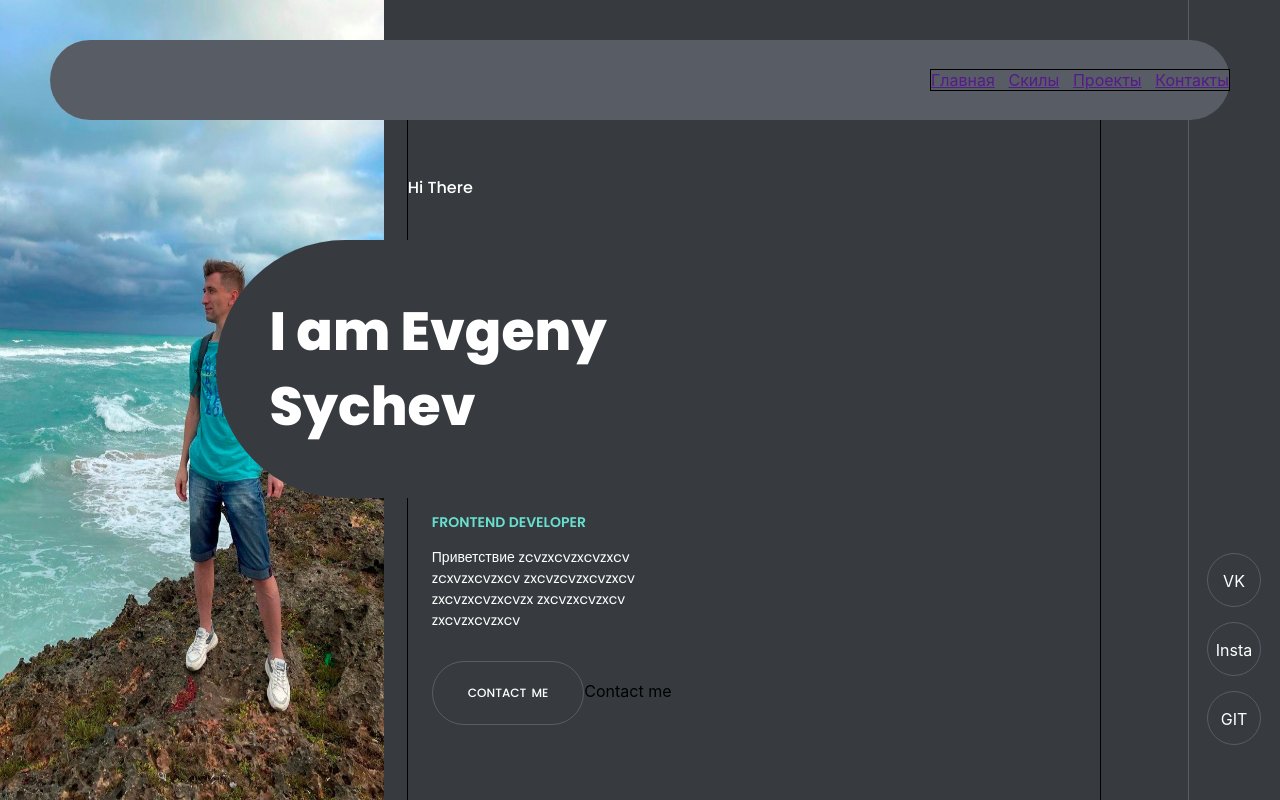
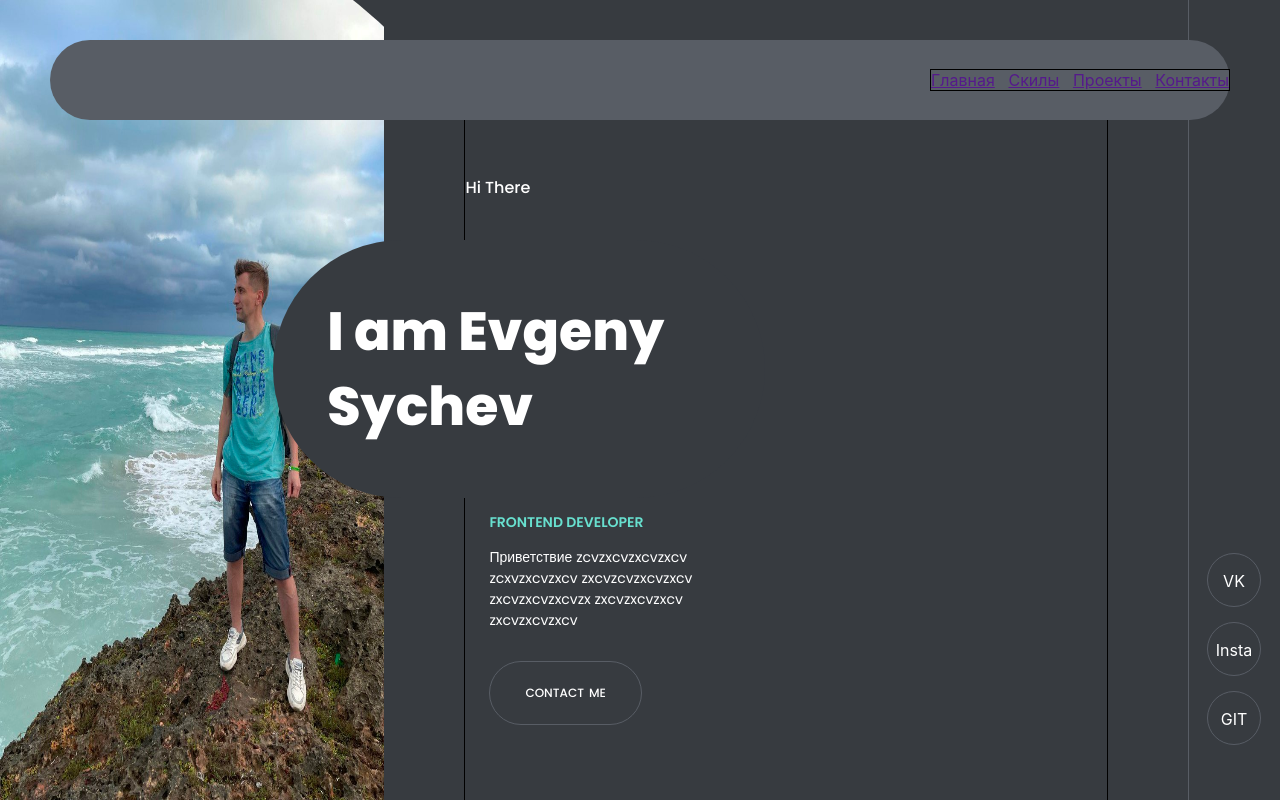
Before and after one commit to EvgenySychev/portfolio-react, a React (Create React App) app: page / in a window 1280 px wide. Shown: the top 800 px of the page. Built offline with nearby package versions, Linux system fonts and the light colour scheme.

Commit message:
Portfolio in Progress (add Story component)

```diff
--- a/src/App.js
+++ b/src/App.js
@@ -6,7 +6,7 @@ import {Works} from "./works/Works";
 import {RemoteWork} from "./remoteWork/RemoteWork";
 import {Contacts} from "./contacts/Сontacts";
 import {Footer} from "./footer/Footer";
-import frontImg from './assets/image/SychFull.jpg'
+import frontImg from './assets/image/SychFull — copy.jpg'
 import s from './App.module.css'
 import {FooterContacts} from "./footerContacts/FooterContacts";
 import {Story} from "./story/Story";
@@ -20,7 +20,10 @@ function App() {
         </header>
         <div className={s.wrapper}>
             <div className={s.frontImg}>
-                <img className={s.backgroundImg} src={frontImg}/>
+                <div className={s.circle}>
+                    <img className={s.backgroundImg} src={frontImg}/>
+                </div>
+
             </div>
             <div className={s.body}>
                 <Main/>
--- a/src/App.module.css
+++ b/src/App.module.css
@@ -9,30 +9,20 @@
 .wrapper {
     position: relative;
     margin-top: 50px;
-    margin-left: 35%;
+    margin-left: 45%;
     margin-right: 92px;
 }
 
 .wrapper:before {
     content: '';
     position: fixed;
-    left: 35%;
+    left: 45%;
     right: 92px;
     top: 0;
     height: 40px;
     background: #373b40;
     z-index: 13;
 }
-
-@media screen and (max-width: 1280px) {
-    .wrapper {
-        margin-left: 25%;
-    }
-
-}
-
-
-
 
 .rootApp {
     display: flex;
@@ -41,13 +31,23 @@
     position: fixed;
     top: 0;
     left: 0;
-    width: 35%;
+    width: 45%;
     height: 100%;
 }
 
+.circle {
+    clip-path: circle(640px at 10px 430px);
+}
+
 @media screen and (max-width: 1280px) {
+    .wrapper {
+        margin-left: 30%;
+    }
     .frontImg {
         width: 30%;
+    }
+    .circle {
+        clip-path: circle(550px at 10px 430px)
     }
 }
 
@@ -56,7 +56,7 @@
     left: 0;
     top: 0;
     width: 100%;
-    min-height: 100%;
+    height: 100%;
     background-repeat: no-repeat;
     background-position: center center;
     background-size: cover;
--- a/src/main/Main.js
+++ b/src/main/Main.js
@@ -30,7 +30,7 @@ export function Main() {
                                 </span>
                             </span>
                         </button>
-                        <a >Contact me</a>
+
                     </div>
                 </div>
             </div>
```
Also changed, not shown: src/assets/image/SychFull — copy.jpg (renamed from src/assets/image/SychFull — копия.jpg).
